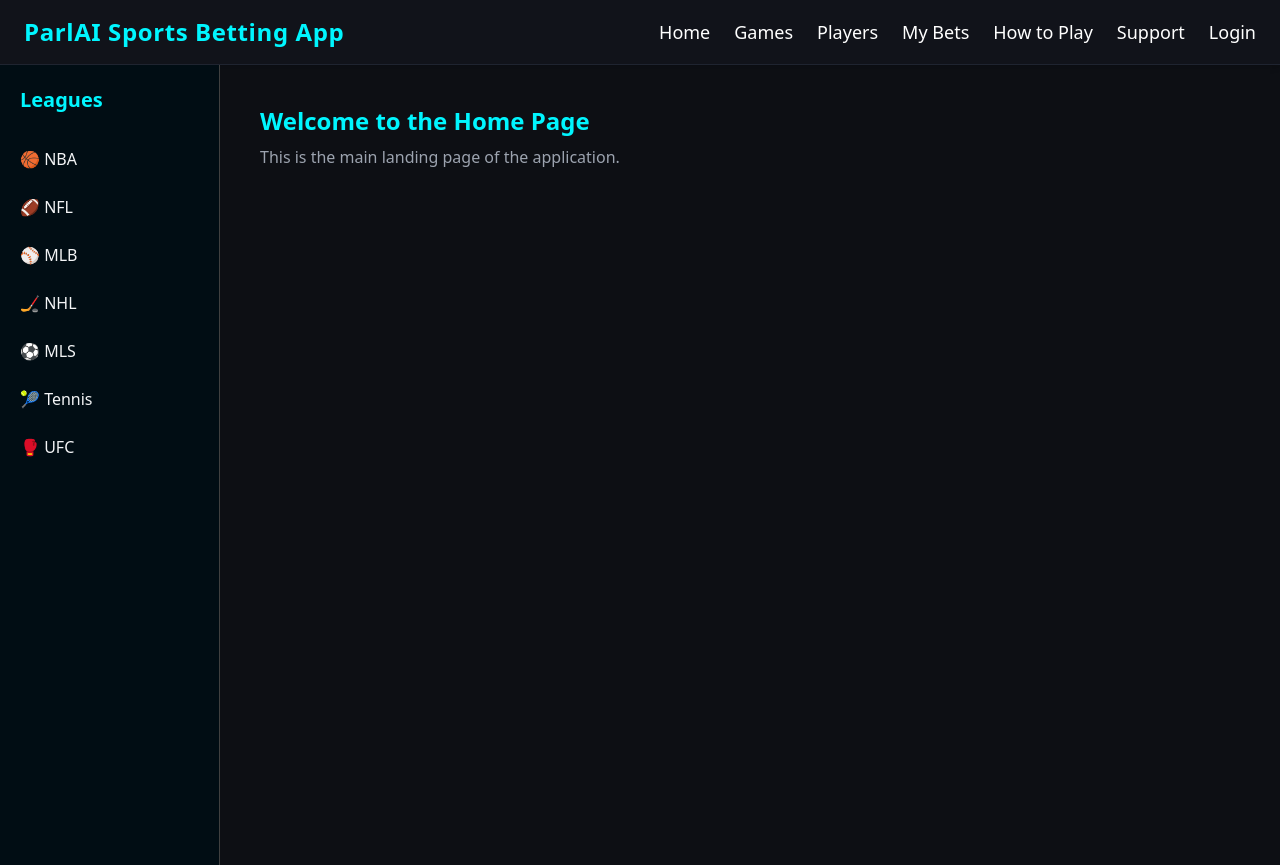
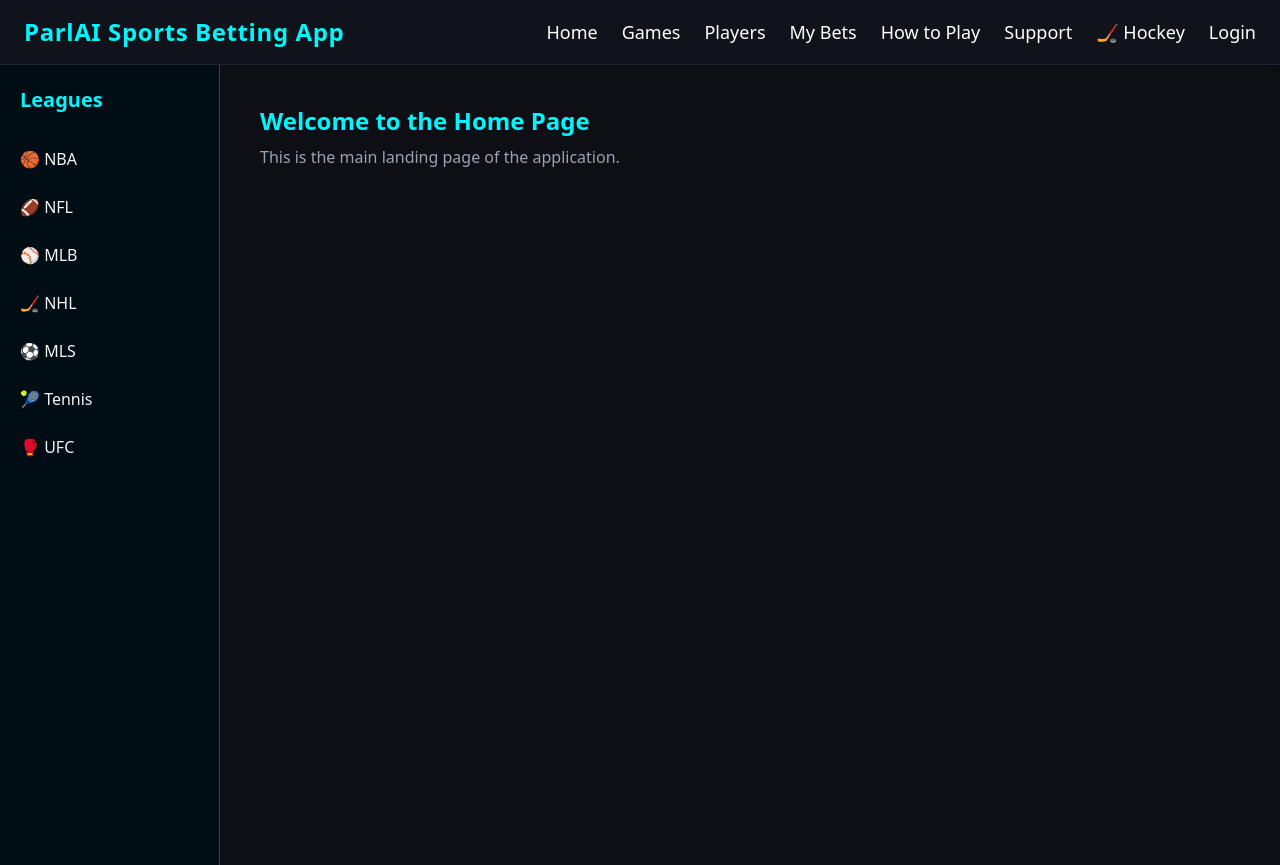
Before and after one commit to AmalSresh/491-ParlAI, a React app in the folder frontend/: page / in a window 1280 px wide. Built offline with nearby package versions, Linux system fonts and the light colour scheme; no server answers; the HTML template or start-up script is replaced by a standard one.

Commit message:
Add Hockey link to navigation in App.jsx

```diff
--- a/frontend/src/App.jsx
+++ b/frontend/src/App.jsx
@@ -44,6 +44,9 @@ export default function App() {
           <Link to="/support" className="hover:text-sb-blue-light">
             Support
           </Link>
+          <Link to="/hockey" className="hover:text-sb-blue-light">
+            🏒 Hockey
+          </Link>
           {user ? (
             <>
               {user.onboardingStage > 0 && (
```
